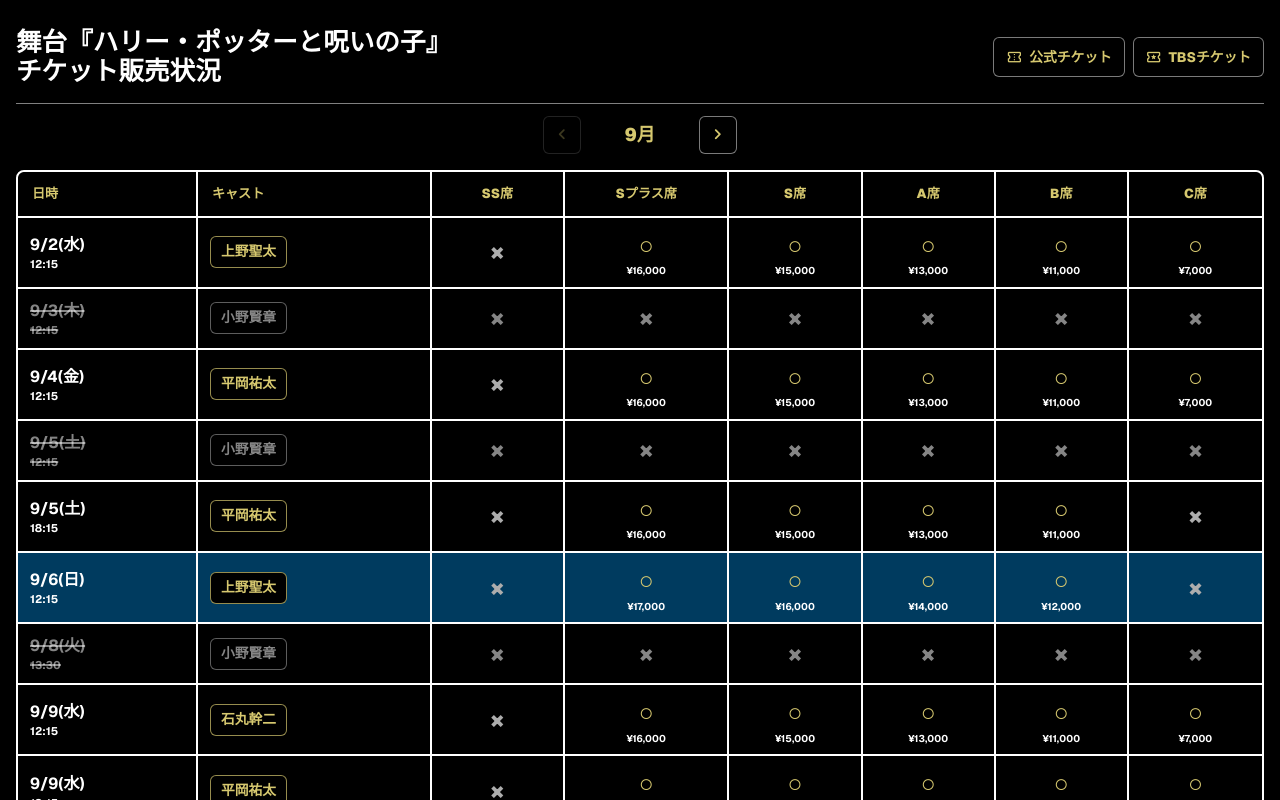
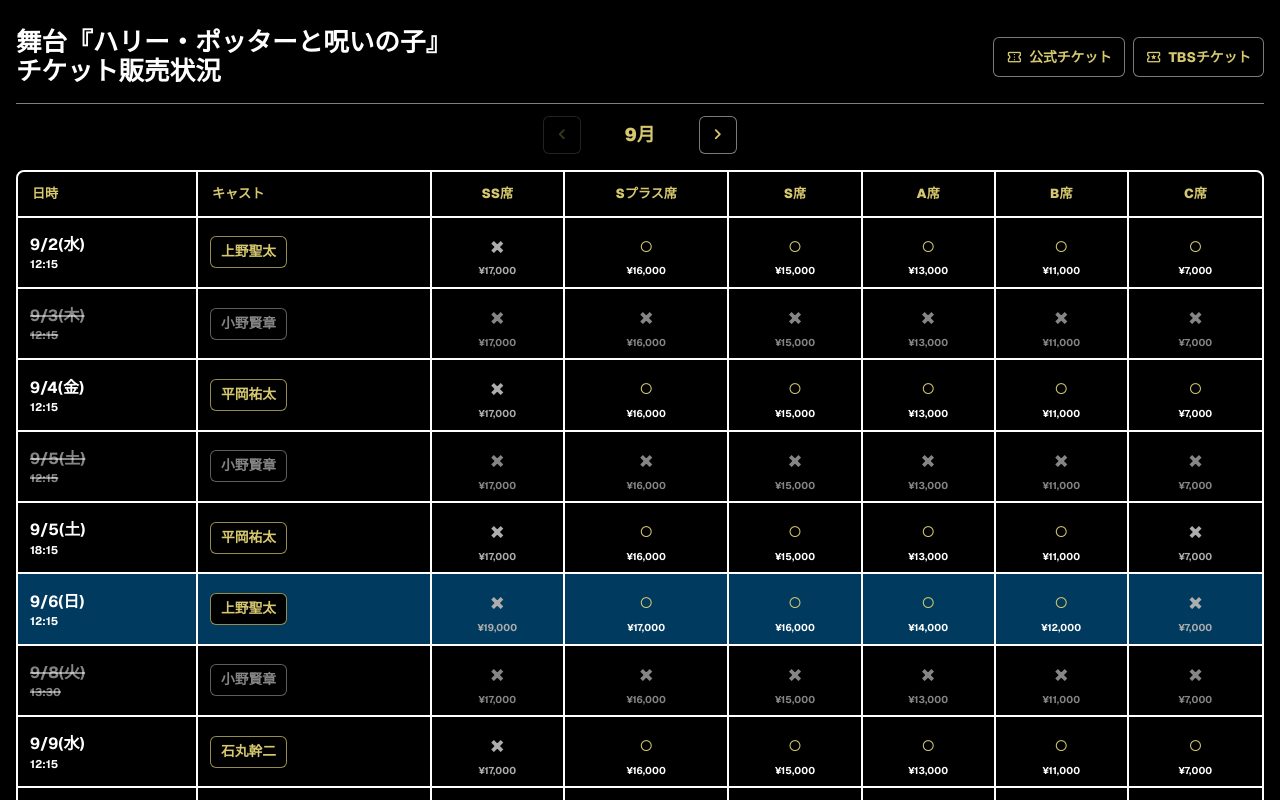
Before and after one commit to tetsuhiroyoneda/hp-stage-guide, a Next.js app: page / in a window 1280 px wide. Shown: the top 800 px of the page. Built offline with nearby package versions, Linux system fonts and the light colour scheme.

Commit message:
販売終了席にも価格を表示

```diff
--- a/src/app/globals.css
+++ b/src/app/globals.css
@@ -337,6 +337,10 @@
   color: var(--muted);
 }
 
+.seatMark.ng small {
+  color: currentColor;
+}
+
 .pageFooter {
   padding: 18px 2px 0;
   color: var(--muted);
--- a/src/app/page.tsx
+++ b/src/app/page.tsx
@@ -2403,7 +2403,7 @@
                       return (
                         <td className={available ? "seatMark ok" : "seatMark ng"} key={seat}>
                           <span aria-label={available ? "空席あり" : "予定枚数終了"}>{available ? "○" : "×"}</span>
-                          {available ? <small>{getSeatPrice(seat, priceType)}</small> : null}
+                          <small>{getSeatPrice(seat, priceType)}</small>
                         </td>
                       );
                     })}
```
